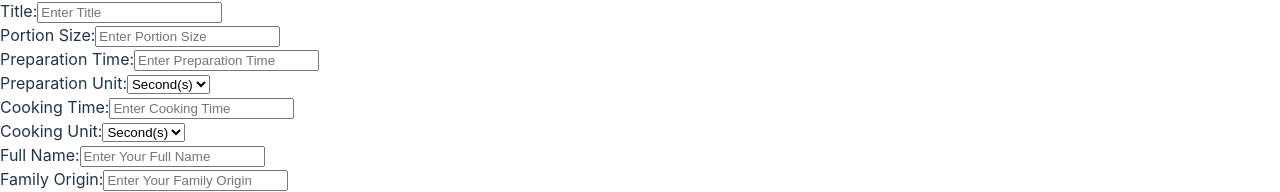
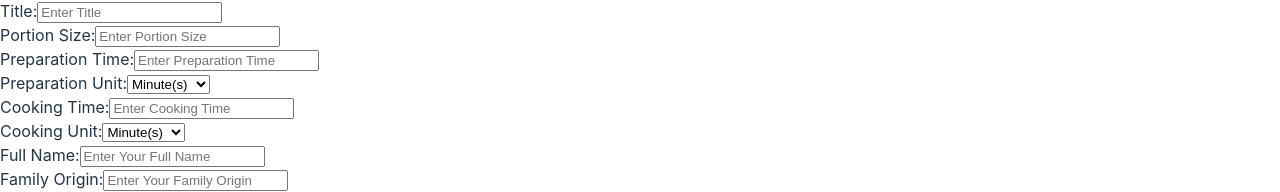
Before and after one commit to ninaraynor/persian-plate, a React (Vite) app: page /addrecipe in a window 1280 px wide. Shown: the part 251-443 px from the top of the page. Built offline with nearby package versions, Linux system fonts and the light colour scheme; no server answers.

Commit message:
Debug value form

```diff
--- a/src/components/AddRecipe.jsx
+++ b/src/components/AddRecipe.jsx
@@ -6,8 +6,8 @@ const RecipeForm = ({ recipe }) => {
     const initialFormState = {
         title: '',
         portionSize: '',
-        prepTime: { value: '', unit: '' },
-        cookingTime: { value: '', unit: '' },
+        prepTime: { value: '', unit: 'minutes' },
+        cookingTime: { value: '', unit: 'minutes' },
         ingredients: [],
         fullName: '',
         familyOrigin: '',
@@ -56,12 +56,12 @@ const RecipeForm = ({ recipe }) => {
                 title: form.title,
                 portionSize: form.portionSize,
                 prepTime: {
-                    value: form.prepTimeValue,
-                    unit: form.prepTimeUnit
+                    value: form.prepTime.value,
+                    unit: form.prepTime.unit
                 },
                 cookingTime: {
-                    value: form.cookingTimeValue,
-                    unit: form.cookingTimeUnit
+                    value: form.cookingTime.value,
+                    unit: form.cookingTime.unit
                 },
                 ingredients: form.ingredients,
                 fullName: form.fullName,
--- a/src/components/Recipe.jsx
+++ b/src/components/Recipe.jsx
@@ -6,8 +6,8 @@ const Recipe = ({ recipe }) => {
             <h1>{recipe.title}</h1>
             <div className="recipe-details">
                 <p>Portion Size: {recipe.portionSize}</p>
-                {/* <p>Prep Time: {recipe.prepTime.value} {recipe.prepTime.unit}</p>
-                <p>Cooking Time: {recipe.cookingTime.value} {recipe.cookingTime.unit}</p> */}
+                <p>Prep Time: {!!recipe.prepTime && recipe.prepTime.value} {!!recipe.prepTime && recipe.prepTime.unit}</p>
+                <p>Cooking Time: {!!recipe.cookingTime && recipe.cookingTime.value} {!!recipe.cookingTime && recipe.cookingTime.unit}</p>
                 <h2>Ingredients:</h2>
                 <ul>
                     {recipe.ingredients.map((ingredient, index) => (
--- a/src/components/RecipePage.jsx
+++ b/src/components/RecipePage.jsx
@@ -2,7 +2,6 @@ import { useParams } from 'react-router-dom'
 import { useState, useEffect } from 'react'
 import Recipe from './Recipe'
 import Client from '../services/api'
-
 
 
 const RecipePage = () => {
@@ -19,7 +18,6 @@ const RecipePage = () => {
                 console.error('Error fetching recipes:', error);
             }
         }
-
         fetchRecipes()
     }, [dishId])
 
```
